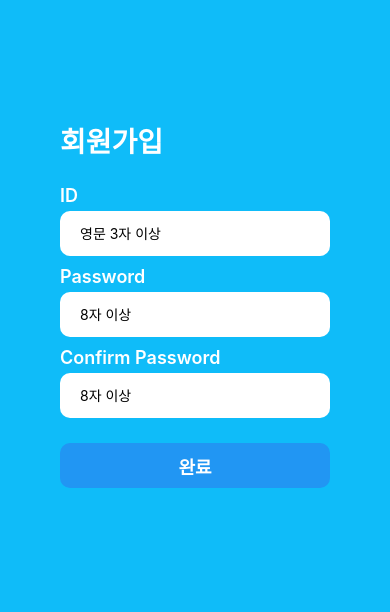
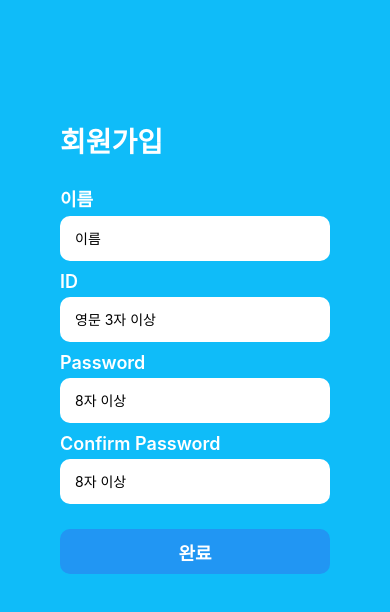
Before and after one commit to hyomin1/WhatEverApp, a React Native app: screen /Join in a window 390 px wide. Shown: the top 612 px of the page. Built offline with nearby package versions, Linux system fonts and the light colour scheme.

Commit message:
Styled-components 작업

```diff
--- a/components/Main.js
+++ b/components/Main.js
@@ -11,8 +11,6 @@ import { MapStyle } from "../MapStyle";
 
 const { height: SCREEN_HEIGHT } = Dimensions.get("window");
 
-
-
 const Main = ({ navigation: { navigate } }) => {
   const [location, setLocation] = useState();
   const [ok, setOk] = useState();
@@ -21,9 +19,6 @@ const Main = ({ navigation: { navigate } }) => {
     { id: 1, latitude: 35.1230467, longitude: 126.8935155 },
     { id: 2, latitude: 35.118835, longitude: 126.8936783 },
   ];
-  const onBellPress = () => {
-    Alert.alert("알람클릭");
-  };
 
   const getLocation = async () => {
     const { granted } = await Location.requestForegroundPermissionsAsync();
@@ -45,9 +40,6 @@ const Main = ({ navigation: { navigate } }) => {
   console.log(location);
   return (
     <View style={{ flex: 1 }}>
-
-
-
       {location ? (
         <MapView
           style={{ width: "100%", height: SCREEN_HEIGHT / 1.5 }}
--- a/login/Join.js
+++ b/login/Join.js
@@ -1,11 +1,55 @@
 import { useState } from "react";
-import { Pressable, StyleSheet, TextInput, Alert } from "react-native";
-import { Text, View } from "react-native";
+import { Alert, View } from "react-native";
+import styled from "styled-components/native";
+
+const Container = styled.View`
+  flex: 1;
+  background-color: #0fbcf9;
+  padding: 120px 60px;
+`;
+const JoinText = styled.Text`
+  color: white;
+  font-weight: 600;
+  font-size: 28px;
+`;
+const JoinForm = styled.View``;
+const FormText = styled.Text`
+  color: white;
+  font-size: 18px;
+  font-weight: 600;
+  margin: 5px 0;
+`;
+const Input = styled.TextInput`
+  padding: 0px 15px;
+  height: 45px;
+  background-color: white;
+  border-radius: 10px;
+  margin-bottom: 5px;
+`;
+const Button = styled.Pressable`
+  padding: 0px 15px;
+  height: 45px;
+  background-color: white;
+  border-radius: 10px;
+  margin-top: 20px;
+  align-items: center;
+  justify-content: center;
+  background-color: #2196f3;
+`;
+const ButtonText = styled.Text`
+  color: white;
+  font-size: 18px;
+  font-weight: 600;
+`;
 
 const Join = ({ navigation: { navigate } }) => {
+  const [name, setName] = useState(null);
   const [id, setId] = useState(null);
   const [pw, setPw] = useState(null);
   const [pw2, setPw2] = useState(null);
+  const onChangeName = (payload) => {
+    setName(name);
+  };
   const onChangeId = (payload) => {
     setId(payload);
   };
@@ -28,86 +72,39 @@ const Join = ({ navigation: { navigate } }) => {
     }
   };
   return (
-    <View style={styles.container}>
-      <View style={styles.join}>
-        <Text style={styles.joinText}>회원가입</Text>
+    <Container>
+      <View style={{ marginBottom: 20 }}>
+        <JoinText>회원가입</JoinText>
       </View>
-      <View style={styles.joinForm}>
-        <Text style={styles.formText}>ID</Text>
-        <TextInput
-          style={styles.formInput}
+      <JoinForm>
+        <FormText>이름</FormText>
+        <Input placeholder="이름" value={name} onChangeText={onChangeName} />
+        <FormText>ID</FormText>
+        <Input
           placeholder="영문 3자 이상"
           value={id}
           onChangeText={onChangeId}
         />
-        <Text style={styles.formText}>Password</Text>
-        <TextInput
-          style={styles.formInput}
+        <FormText>Password</FormText>
+        <Input
           placeholder="8자 이상"
           secureTextEntry
           value={pw}
           onChangeText={onChangePw}
         />
-        <Text style={styles.formText}>Confirm Password</Text>
-        <TextInput
-          style={styles.formInput}
+        <FormText>Confirm Password</FormText>
+        <Input
           placeholder="8자 이상"
           secureTextEntry
           value={pw}
           onChangeText={onChangePw2}
         />
-        <Pressable onPress={onPressJoin} style={styles.button}>
-          <Text style={styles.buttonText}>완료</Text>
-        </Pressable>
-      </View>
-    </View>
+        <Button onPress={onPressJoin}>
+          <ButtonText>완료</ButtonText>
+        </Button>
+      </JoinForm>
+    </Container>
   );
 };
 
-const styles = StyleSheet.create({
-  container: {
-    flex: 1,
-    backgroundColor: "#0fbcf9",
-    paddingHorizontal: 60,
-    paddingVertical: 120,
-  },
-  join: {
-    marginBottom: 20,
-  },
-  joinText: {
-    color: "white",
-    fontWeight: "600",
-    fontSize: 28,
-  },
-  joinForm: {},
-  formText: {
-    color: "white",
-    fontSize: 18,
-    fontWeight: "600",
-    marginVertical: 5,
-  },
-  formInput: {
-    paddingHorizontal: 20,
-    height: 45,
-    backgroundColor: "white",
-    borderRadius: 10,
-    marginBottom: 5,
-  },
-  button: {
-    paddingHorizontal: 15,
-    height: 45,
-    backgroundColor: "white",
-    borderRadius: 10,
-    marginTop: 20,
-    alignItems: "center",
-    justifyContent: "center",
-    backgroundColor: "#2196F3",
-  },
-  buttonText: {
-    color: "white",
-    fontWeight: "600",
-    fontSize: 18,
-  },
-});
-
 export default Join;
--- a/login/Login.js
+++ b/login/Login.js
@@ -1,12 +1,59 @@
 import { useState } from "react";
-import {
-  Text,
-  View,
-  StyleSheet,
-  TextInput,
-  Pressable,
-  Alert,
-} from "react-native";
+import { View, Alert } from "react-native";
+import styled from "styled-components/native";
+
+const Container = styled.View`
+  background-color: #0fbcf9;
+  flex: 1;
+  padding: 0 80px;
+`;
+
+const Title = styled.Text`
+  color: white;
+  font-weight: 600;
+  font-size: 50px;
+`;
+const TinyText = styled.Text`
+  color: white;
+  opacity: 0.8;
+  font-weight: 300;
+`;
+const Input = styled.TextInput`
+  padding: 0 15px;
+  height: 40px;
+  background-color: white;
+  border-radius: 10px;
+  margin: 5px 0;
+`;
+const Button = styled.Pressable`
+  padding: 0 15px;
+  height: 40px;
+  border-radius: 10px;
+  margin: 5px 0;
+  align-items: center;
+  justify-content: center;
+  background-color: #2196f3;
+`;
+const LoginText = styled.Text`
+  color: white;
+  font-size: 18px;
+  font-weight: 600;
+`;
+const Line = styled.View`
+  border-bottom-color: white;
+  border-bottom-width: 1px;
+  margin: 10px 0;
+`;
+const JoinBtn = styled.Pressable`
+  align-items: center;
+  justify-content: center;
+`;
+const JoinText = styled.Text`
+  color: white;
+  opacity: 0.9;
+  font-size: 15px;
+  font-weight: 600;
+`;
 
 function Login({ navigation: { navigate } }) {
   const [id, setId] = useState("");
@@ -29,101 +76,30 @@ function Login({ navigation: { navigate } }) {
   };
 
   return (
-    <View style={styles.container}>
-      <View style={styles.blank}></View>
-      <View style={styles.title}>
-        <Text style={styles.name}>WhatEver</Text>
-        <Text style={styles.tinyText}>서비스 이용을 위해 로그인 해주세요.</Text>
+    <Container>
+      <View style={{ flex: 1 }}></View>
+      <View style={{ flex: 1 }}>
+        <Title>WhatEver</Title>
+        <TinyText>서비스 이용을 위해 로그인 해주세요.</TinyText>
       </View>
-      <View style={styles.login}>
-        <TextInput
-          onChangeText={onChangeId}
-          style={styles.input}
-          placeholder="ID"
-          value={id}
-        />
-        <TextInput
+      <View style={{ flex: 2 }}>
+        <Input onChangeText={onChangeId} placeholder="ID" value={id} />
+        <Input
           onChangeText={onChangePw}
           value={password}
-          style={styles.input}
           placeholder="Password"
           secureTextEntry
         />
-        <Pressable onPress={onPressLogin} style={styles.button}>
-          <Text style={styles.loginText}>로그인</Text>
-        </Pressable>
-        <View style={styles.line}></View>
-        <Pressable style={styles.join}>
-          <Text onPress={() => navigate("Join")} style={styles.joinText}>
-            회원가입
-          </Text>
-        </Pressable>
+        <Button onPress={onPressLogin}>
+          <LoginText>로그인</LoginText>
+        </Button>
+        <Line />
+        <JoinBtn>
+          <JoinText onPress={() => navigate("Join")}>회원가입</JoinText>
+        </JoinBtn>
       </View>
-    </View>
+    </Container>
   );
 }
 
-const styles = StyleSheet.create({
-  container: {
-    backgroundColor: "#0fbcf9",
-    flex: 1,
-    paddingHorizontal: 80,
-  },
-  title: {
-    flex: 1,
-  },
-  blank: {
-    flex: 1,
-  },
-  login: {
-    flex: 2,
-  },
-  name: {
-    color: "white",
-    fontWeight: "600",
-    fontSize: 50,
-  },
-  tinyText: {
-    color: "white",
-    opacity: 0.8,
-    fontWeight: "300",
-  },
-  input: {
-    paddingHorizontal: 15,
-    height: 40,
-    backgroundColor: "white",
-    borderRadius: 10,
-
-    marginVertical: 5,
-  },
-  button: {
-    paddingHorizontal: 15,
-    height: 40,
-    borderRadius: 10,
-    marginVertical: 5,
-    alignItems: "center",
-    justifyContent: "center",
-    backgroundColor: "#2196F3",
-  },
-  loginText: {
-    color: "white",
-    fontSize: 18,
-    fontWeight: "600",
-  },
-  line: {
-    borderBottomColor: "white",
-    borderBottomWidth: 1,
-
-    marginVertical: 10,
-  },
-  join: {
-    alignItems: "center",
-    justifyContent: "center",
-  },
-  joinText: {
-    color: "white",
-    opacity: 0.9,
-    fontSize: 12,
-  },
-});
 export default Login;
```
